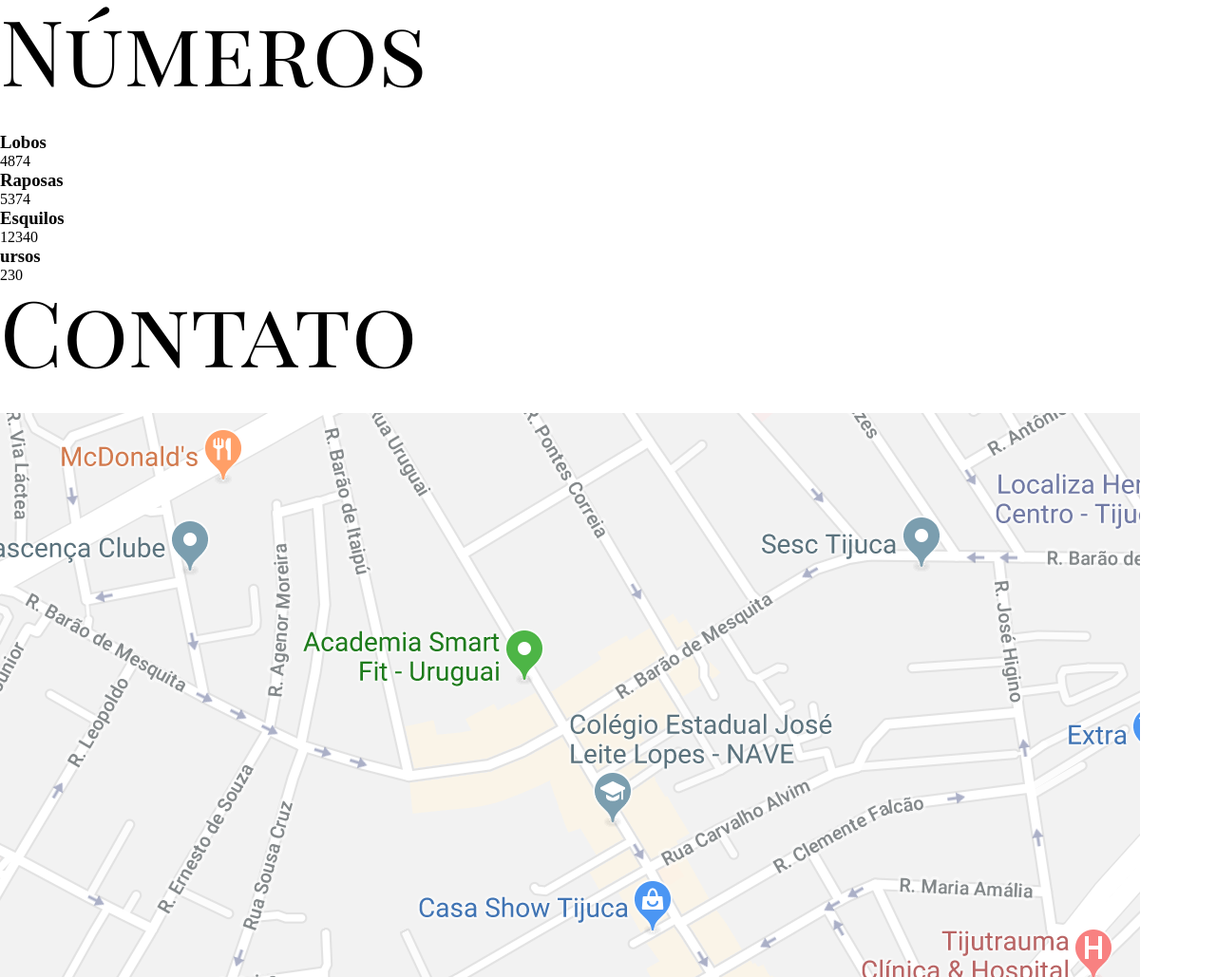
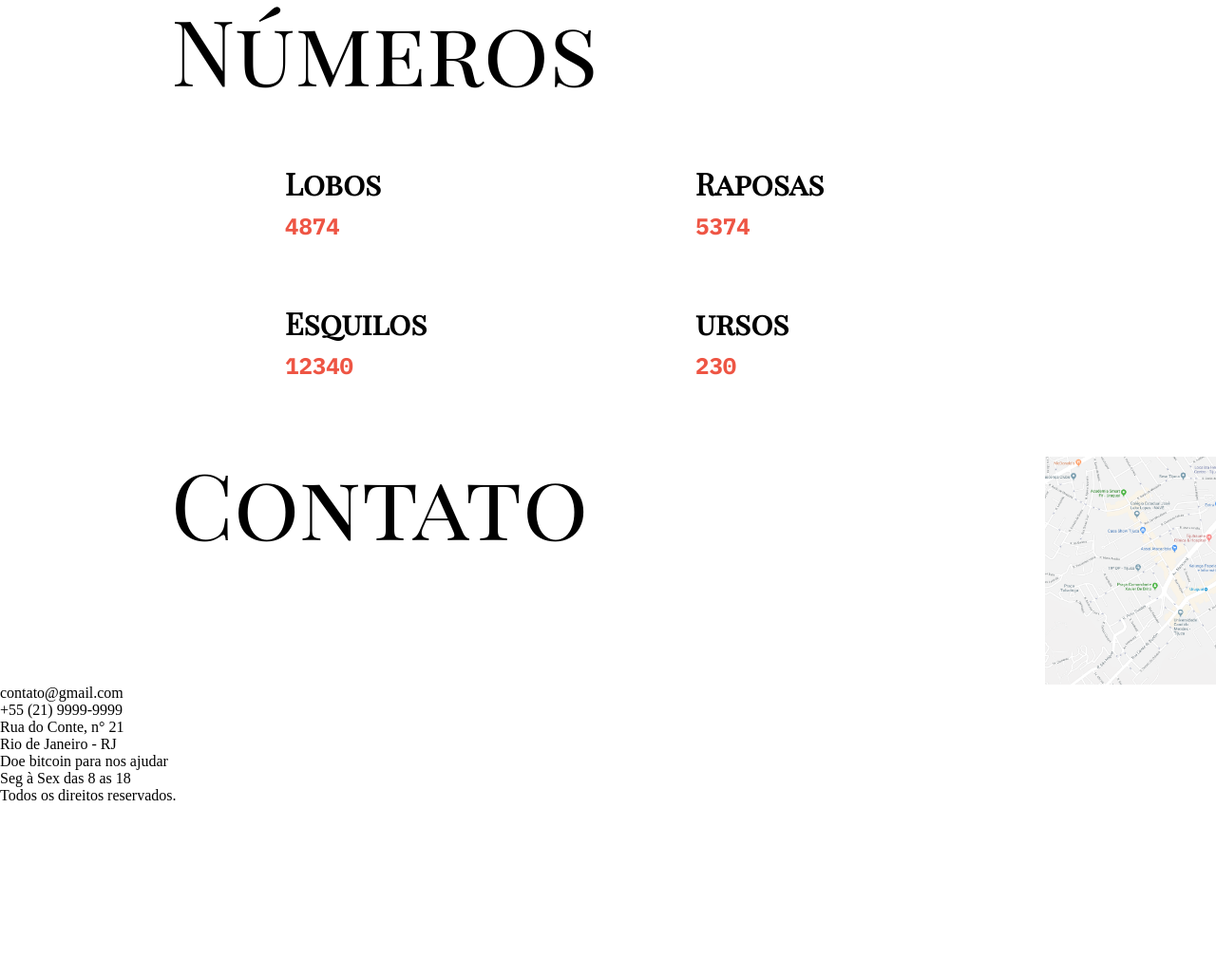
Before and after one commit to MatheusTG/animais-fantasticos, a website built with webpack: page index.html in a window 1280 px wide. Shown: the part 1293-2322 px from the top of the page at 95% size. After the commit the page ends 2140 px from the top, so only its background shows below. Built offline with nearby package versions, Linux system fonts and the light colour scheme.

Commit message:
CSS numeros

```diff
--- a/css/numeros.css
+++ b/css/numeros.css
@@ -0,0 +1,20 @@
+.numeros-grid {
+  grid-column: 3/4;
+  display: grid;
+  grid-template-columns: 1fr 1fr;
+  gap: 64px;
+  margin-top: 32px;
+  margin-bottom: 80px;
+}
+
+.numeros-grid h3 {
+  font-family: "Playfair Display SC";
+  font-size: 2rem;
+  margin-bottom: 8px;
+}
+
+.numeros-grid span {
+  font-family: 'IBM Plex Mono';
+  color: var(--corp02);
+  font-size: 1.5rem;
+}
--- a/css/style.css
+++ b/css/style.css
@@ -5,3 +5,4 @@
 @import './nav.css';
 @import './animais.css';
 @import './faq.css';
+@import './numeros.css';
--- a/index.html
+++ b/index.html
@@ -96,7 +96,7 @@
       </dl>
     </section>
 
-    <section class="numeros">
+    <section class="numeros container">
       <h1 class="titulo">Números</h1>
       <div class="numeros-grid">
         <div>
@@ -117,7 +117,7 @@
         </div>
       </div>
     </section>
-    <section class="contato">
+    <section class="contato container">
       <h1 class="titulo">Contato</h1>
       <div class="mapa">
         <img src="./img/mapa.png" alt="Mapa">
```
